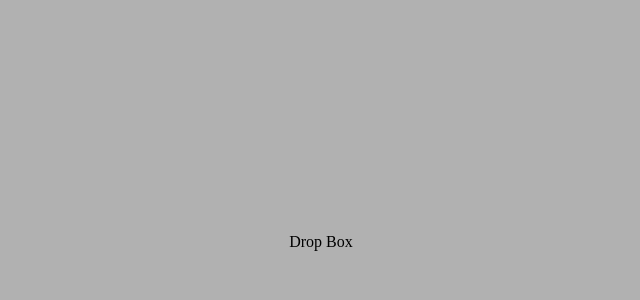
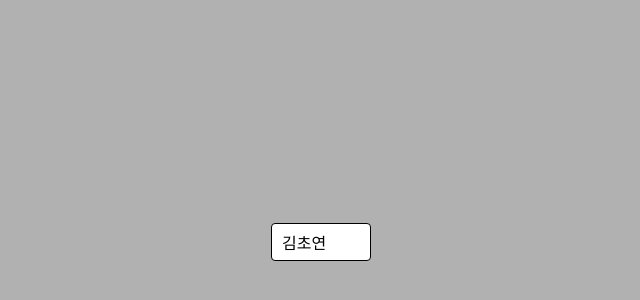
Before and after one commit to IT-Cotato/11th-FE-Networking-June, a React (Vite) app: page / in a window 1280 px wide. Shown: the part 158-458 px from the top of the page, without its empty margins (319-959 px from the left). Built offline with nearby package versions, Linux system fonts and the light colour scheme; a web font is replaced by a local one.

Commit message:
feat: DropBox 구성

```diff
--- a/src/components/DropBox.tsx
+++ b/src/components/DropBox.tsx
@@ -1,15 +1,54 @@
-import type { IName } from '../types/name';
+import { useState } from "react";
+import type { IName } from "../types/name";
+import styled from "styled-components";
 
 interface DropBox {
   names: IName[];
 }
 
 const DropBox = ({ names }: DropBox) => {
-  /**
-   * TODO : implement the DropBox component
-   */
+  const [isOpen, setIsOpen] = useState(false);
+  const [selectedName, setSelectedName] = useState<IName | null>(null);
 
-  return <div>Drop Box</div>;
+  const toggleOpen = () => setIsOpen((prev) => !prev);
+
+  return (
+    <Container>
+      <DropBoxButton onClick={toggleOpen}>
+        {selectedName?.name || "김초연"}
+      </DropBoxButton>
+      {isOpen && <Options></Options>}
+    </Container>
+  );
 };
 
 export default DropBox;
+
+const Container = styled.div`
+  width: 100px;
+`;
+
+const DropBoxButton = styled.button`
+  width: 100%;
+  padding: 6px 10px;
+  background: white;
+  border: 1px solid #000;
+  border-radius: 4px;
+  cursor: pointer;
+  display: flex;
+  align-items: center;
+  justify-content: space-between;
+`;
+
+const Options = styled.ul`
+  background: white;
+  border-radius: 4px;
+  border: none;
+  display: flex;
+  padding: 8px;
+  margin: 2px 0;
+  flex-direction: column;
+  align-items: flex-start;
+  gap: 12px;
+  align-self: stretch;
+`;
```
